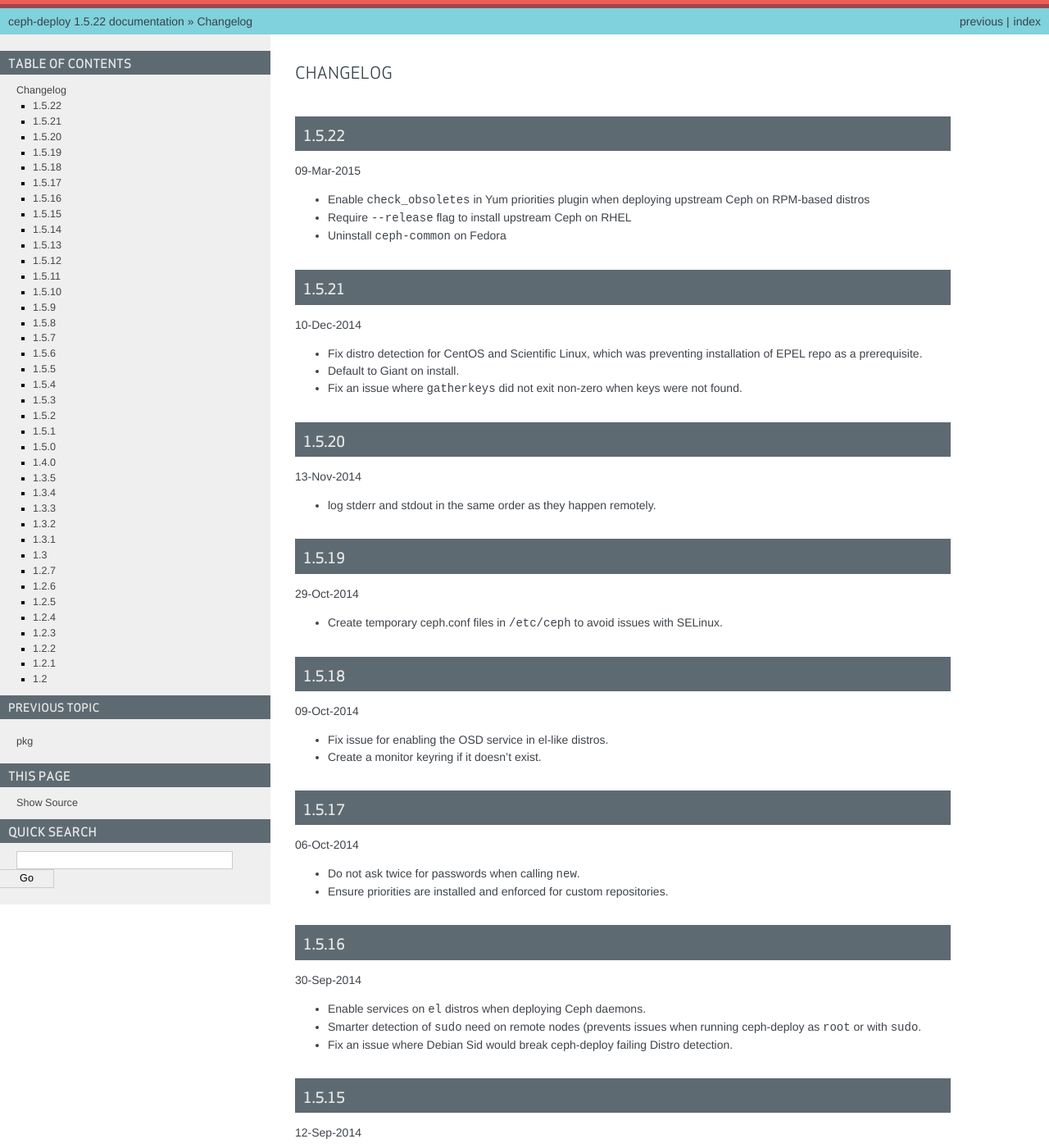
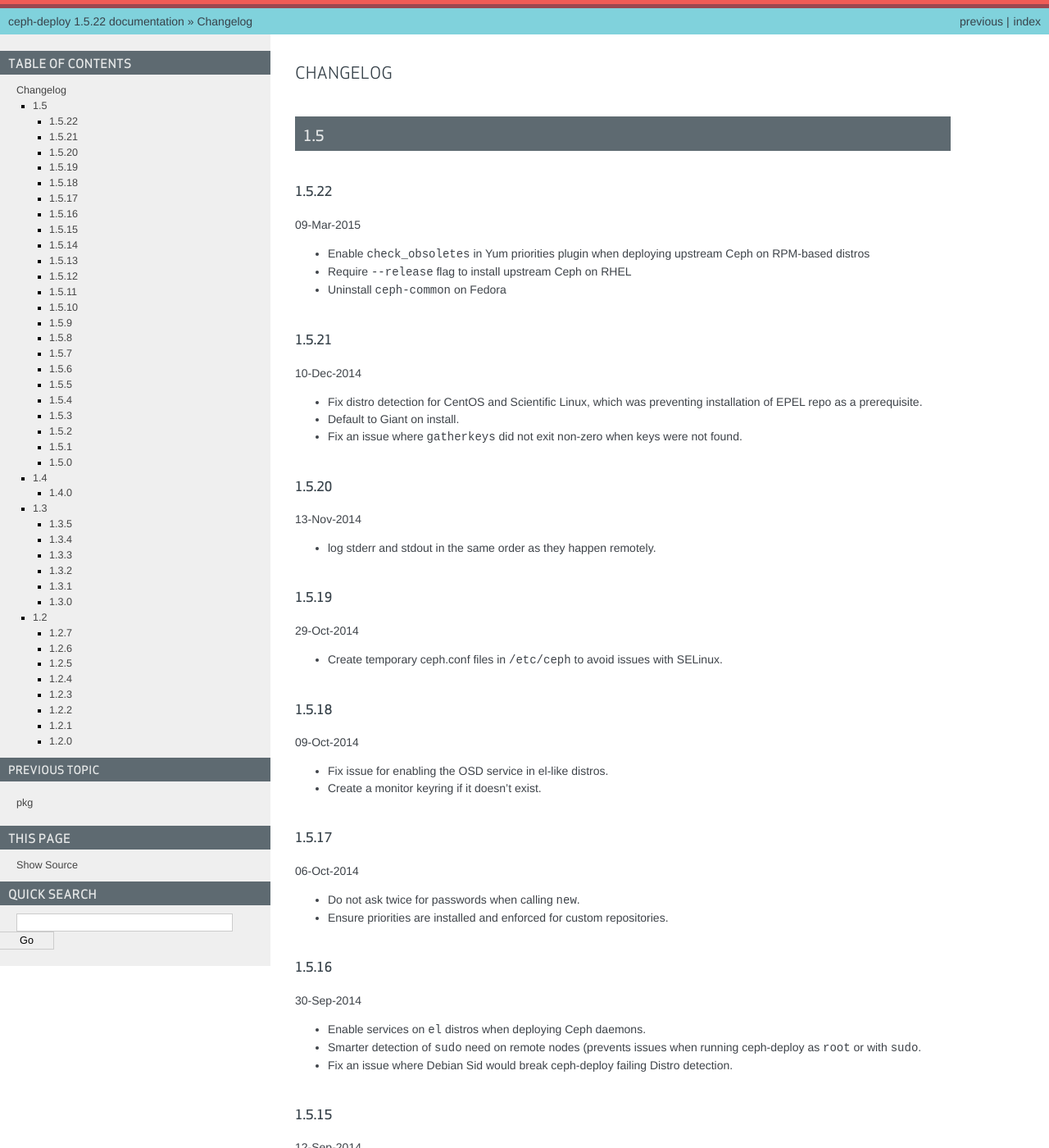
Before and after one commit to ceph/ceph-deploy, a Sphinx documentation site: the page built from docs/source/changelog.rst, in a window 1280 px wide and 1400 px high. Shown: the whole window at 82% size. Built offline with Sphinx 7.4.7, drawn with Linux system fonts in a browser that asks for light colours; some of the changed text lies outside the part shown.

Commit message:
Change nesting of changelog
The list of sections in the TOC was getting very long.
Since we use a max-depth of 2 for the TOC tree, aggregate all the
major.minor versions under a single section for each.  Makes the
index and TOCs look a lot cleaner.

Signed-off-by: Travis Rhoden <trhoden@redhat.com>

```diff
--- a/docs/source/changelog.rst
+++ b/docs/source/changelog.rst
@@ -1,8 +1,11 @@
 Changelog
 =========
 
+1.5
+---
+
 1.5.22
-------
+^^^^^^
 09-Mar-2015
 
 * Enable ``check_obsoletes`` in Yum priorities plugin when deploying
@@ -11,7 +14,7 @@
 * Uninstall ``ceph-common`` on Fedora
 
 1.5.21
-------
+^^^^^^
 10-Dec-2014
 
 * Fix distro detection for CentOS and Scientific Linux, which was
@@ -21,34 +24,34 @@
   keys were not found.
 
 1.5.20
-------
+^^^^^^
 13-Nov-2014
 
 * log stderr and stdout in the same order as they happen remotely.
 
 1.5.19
-------
+^^^^^^
 29-Oct-2014
 
 * Create temporary ceph.conf files in ``/etc/ceph`` to avoid issues with
   SELinux.
 
 1.5.18
-------
+^^^^^^
 09-Oct-2014
 
 * Fix issue for enabling the OSD service in el-like distros.
 * Create a monitor keyring if it doesn't exist.
 
 1.5.17
-------
+^^^^^^
 06-Oct-2014
 
 * Do not ask twice for passwords when calling ``new``.
 * Ensure priorities are installed and enforced for custom repositories.
 
 1.5.16
-------
+^^^^^^
 30-Sep-2014
 
 * Enable services on ``el`` distros when deploying Ceph daemons.
@@ -58,20 +61,20 @@
   detection.
 
 1.5.15
-------
+^^^^^^
 12-Sep-2014
 
 * If ``wget`` is installed don't try to install it regardless.
 
 1.5.14
-------
+^^^^^^
 09-Sep-2014
 
 * Do not override environment variables on remote hosts, preserve them and
   extend the ``$PATH`` if not explicitly told not to.
 
 1.5.13
-------
+^^^^^^
 03-Sep-2014
 
 * Fix missing priority plugin in YUM for Fedora when installing
@@ -79,7 +82,7 @@
 * Fixed an issue where errors before the logger was setup would be silenced.
 
 1.5.12
-------
+^^^^^^
 25-Aug-2014
 
 * Better traceback reporting with logging.
@@ -89,14 +92,14 @@
 * Be able to concatenate and seed keyring files with ``--keyrings``
 
 1.5.11
-------
+^^^^^^
 25-Aug-2014
 
 *  Fix a problem where CentOS7 is not matched correctly against repos (Thanks
   Tom Walsh)
 
 1.5.10
-------
+^^^^^^
 31-Jul-2014
 
 * Use ``ceph-disk`` with high verbosity
@@ -108,7 +111,7 @@
 * Work with inconsistent repo sections for Emperor when setting priorities
 
 1.5.9
------
+^^^^^
 14-Jul-2014
 
 * Allow to optionally set the ``fsid`` when calling ``new``
@@ -117,7 +120,7 @@
 * Fix new naming scheme for CentOS platforms that prevented CentOS 7 installs
 
 1.5.8
------
+^^^^^
 09-Jul-2014
 
 * Create a flake8/pep8/linting job so that we prevent Undefined errors
@@ -127,27 +130,27 @@
 * Fix an ``AttributeError`` in execnet (see https://github.com/alfredodeza/execnet/issues/1)
 
 1.5.7
------
+^^^^^
 01-Jul-2014
 
 * Fix ``NameError`` on osd.py from an undefined variable
 * Fix a calamari connect problem when installing on multiple hosts
 
 1.5.6
------
+^^^^^
 01-Jul-2014
 
 * Optionally avoid vendoring libraries for upstream package maintainers.
 * Fix RHEL7 installation issue that was pulling ``el6`` packages (Thanks David Vossel)
 
 1.5.5
------
+^^^^^
 10-Jun-2014
 
 * Normalize repo file header calls. Fixes breakage on Calamari repos.
 
 1.5.4
------
+^^^^^
 10-Jun-2014
 
 * Improve help by adding online doc link
@@ -156,7 +159,7 @@
 * set the right priority for ceph.repo and warn about this
 
 1.5.3
------
+^^^^^
 30-May-2014
 
 * Another fix for IPV6: write correct ``mon_host`` in ceph.conf
@@ -167,21 +170,21 @@
 * Use the correct URL repo when installing for RHEL
 
 1.5.2
------
+^^^^^
 09-May-2014
 
 * Remove ``--`` from the command to install packages. (Thanks Vincenzo Pii)
 * Default to Firefly as the latest, stable Ceph version
 
 1.5.1
------
+^^^^^
 01-May-2014
 
 * Fixes a broken ``osd`` command that had the wrong attribute in the conn
   object
 
 1.5.0
------
+^^^^^
 28-Apr-2014
 
 * Warn if ``requiretty`` is causing issues
@@ -194,8 +197,11 @@
 * Implement ``osd list`` to list remote osds
 * Fix install issues on Suse (Thanks Owen Synge)
 
+1.4
+-----
+
 1.4.0
------
+^^^^^
 * uninstall ceph-release and clean cache in CentOS
 * Add ability to add monitors to an existing cluster
 * Deprecate use of ``--stable`` for releases, introduce ``--release``
@@ -203,8 +209,11 @@
 * Enable default ceph-deploy configurations for repo handling
 * Fix wrong URL for rpm installs with ``--testing`` flag
 
+1.3
+---
+
 1.3.5
------
+^^^^^
 * Support Debian SID for installs
 * Error nicely when hosts cannot be resolved
 * Return a non-zero exit status when monitors have not formed quorum
@@ -215,7 +224,7 @@
 * remove dry-run flag that did nothing
 
 1.3.4
------
+^^^^^
 * ``/etc/ceph`` now gets completely removed when using ``purgedata``.
 * Refuse to perform ``purgedata`` if ceph is installed
 * Add more details when a given platform is not supported
@@ -225,7 +234,7 @@
 
 
 1.3.3
------
+^^^^^
 * Add repo mirror support with ``--repo-url`` and ``--gpg-url``
 * Remove dependency on the ``which`` command
 * Fix problem when removing ``/var/lib/ceph`` and OSDs are still mounted
@@ -235,20 +244,20 @@
 
 
 1.3.2
------
+^^^^^
 * ``ceph-deploy new`` will now attempt to copy SSH keys if necessary unless it
   it disabled.
 * Default to Emperor version of ceph when installing.
 
 1.3.1
------
+^^^^^
 * Use ``shutil.move`` to overwrite files from temporary ones (Thanks Mark
   Kirkwood)
 * Fix failure to ``wget`` GPG keys on Debian and Debian-based distros when
   installing
 
-1.3
----
+1.3.0
+^^^^^
 * Major refactoring for all the remote connections in ceph-deploy. With global
   and granular timeouts.
 * Raise the log level for missing keyrings
@@ -259,8 +268,11 @@
 * Fix lack of ``--cluster`` usage on monitor error checks
 * ensure we correctly detect Debian releases
 
+1.2
+---
+
 1.2.7
------
+^^^^^
 * Ensure local calls to ceph-deploy do not attempt to ssh.
 * ``mon create-initial`` command to deploy all defined mons, wait for them to
   form quorum and finally to gatherkeys.
@@ -279,17 +291,17 @@
   remote hosts.
 
 1.2.6
------
+^^^^^
 * Fixes a problem witha closed connection for Debian distros when creating
   a mon.
 
 1.2.5
------
+^^^^^
 * Fix yet another hanging problem when starting monitors. Closing the
   connection now before we even start them.
 
 1.2.4
------
+^^^^^
 * Improve ``osd help`` menu with path information
 * Really discourage the use of ``ceph-deploy new [IP]``
 * Fix hanging remote requests
@@ -308,7 +320,7 @@
 * Fix hanging problem on remote hosts
 
 1.2.3
------
+^^^^^
 * Fix non-working ``disk list``
 * ``check_call`` utility fixes ``$PATH`` issues.
 * Use proper exit codes from the ``main()`` CLI function
@@ -317,7 +329,7 @@
 * Report nicely when ``HOST:DISK`` is not used when zapping.
 
 1.2.2
------
+^^^^^
 * Do not force usage of lsb_release, fallback to
   ``platform.linux_distribution()``
 * Ease installation in CentOS/Scientific by adding the EPEL repo
@@ -327,7 +339,7 @@
 * Honor the usage of ``--cluster`` when calling osd prepare.
 
 1.2.1
------
+^^^^^
 * Print the help when no arguments are passed
 * Add a ``--version`` flag
 * Show the version in the help menu
@@ -336,9 +348,8 @@
 * default to ``dumpling`` for installs
 * halt execution on remote exceptions
 
-
-1.2
----
+1.2.0
+^^^^^
 * Better logging output
 * Remote logging for individual actions for ``install`` and ``mon create``
 * Install ``ca-certificates`` on all Debian-based distros
```
